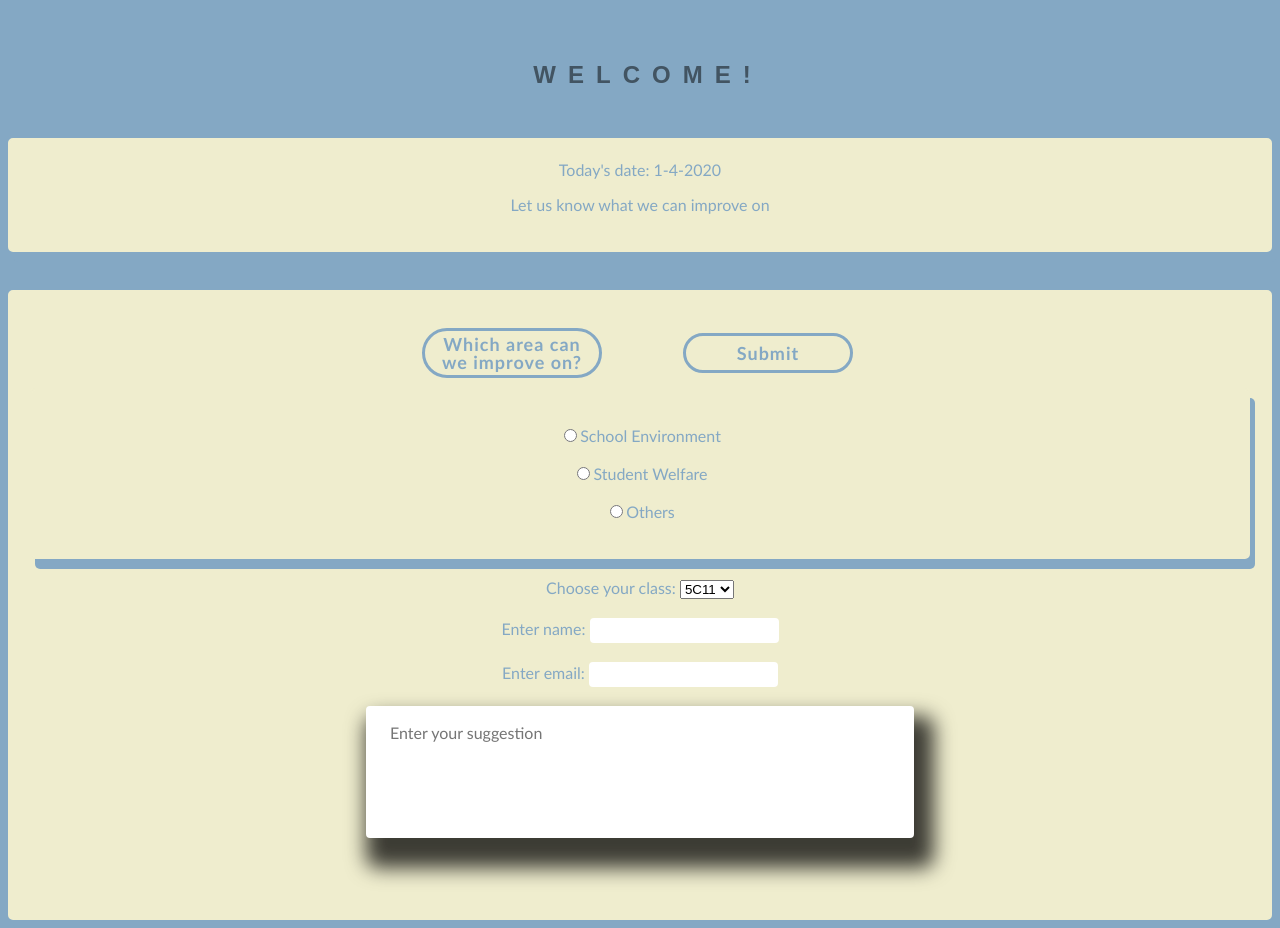
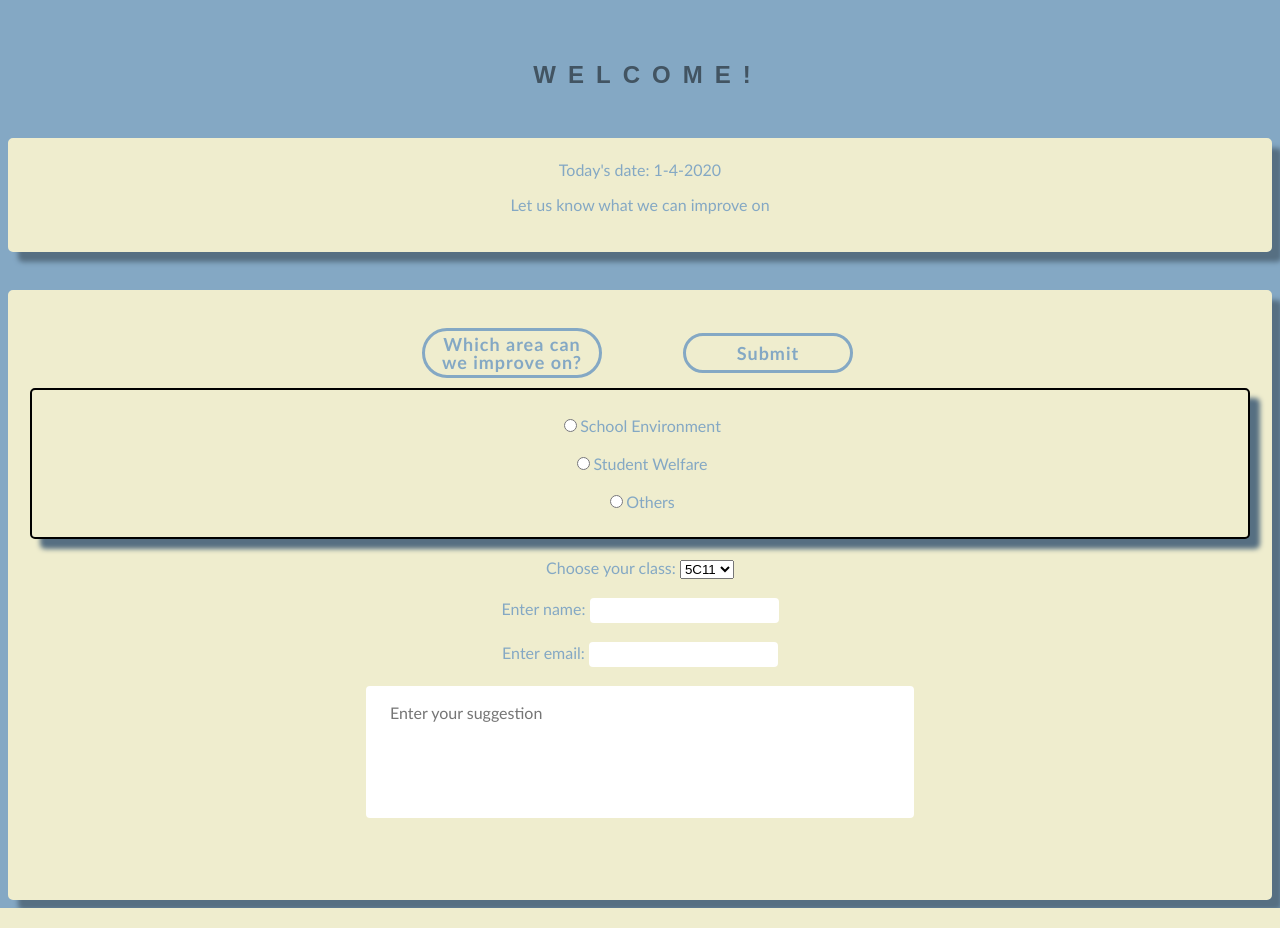
Before and after one commit to kaslisk/webapp, a Flask app: page / in a window 1280 px wide. Shown: the part 157-1085 px from the top of the page. Run offline with Flask 2, Linux system fonts and the light colour scheme.

Commit message:
Update style.css

```diff
--- a/static/style.css
+++ b/static/style.css
@@ -112,13 +112,14 @@
       background-color: #efedce;
       padding: 20px;
       font-family: Futura, "Trebuchet MS", Arial, sans-serif;
-      box-shadow: 5px 10px;
+      -webkit-box-shadow: 10px 10px 5px 0px rgba(86,111,130,1);
+      -moz-box-shadow: 10px 10px 5px 0px rgba(86,111,130,1);
+      box-shadow: 10px 10px 5px 0px rgba(86,111,130,1);
 
     }
 
     textarea {
       outline: none;
-      resize: none;
       overflow: hidden;
       width: 60%;
       padding: 12px 20px;
@@ -129,9 +130,7 @@
       font-family: Futura, "Trebuchet MS", Arial, sans-serif;
       font-size: 16px;
       line-height: 1.4;
-      -webkit-box-shadow: 10px 20px 20px 10px rgba(0,0,0,0.75);
-      -moz-box-shadow: 10px 20px 20px 10px rgba(0,0,0,0.75);
-      box-shadow: 10px 20px 20px 10px rgba(0,0,0,0.75);
+      resize: none;
 
     }
 
@@ -161,3 +160,12 @@
       font-family: Futura, "Trebuchet MS", Arial, sans-serif;
 
     }
+
+    .content {
+      border-radius: 5px;
+      border: 2px solid rgb(0, 0, 0);
+      background-color: #efedce;
+      padding: 10px;
+      font-family: Futura, "Trebuchet MS", Arial, sans-serif;
+
+    }
```
